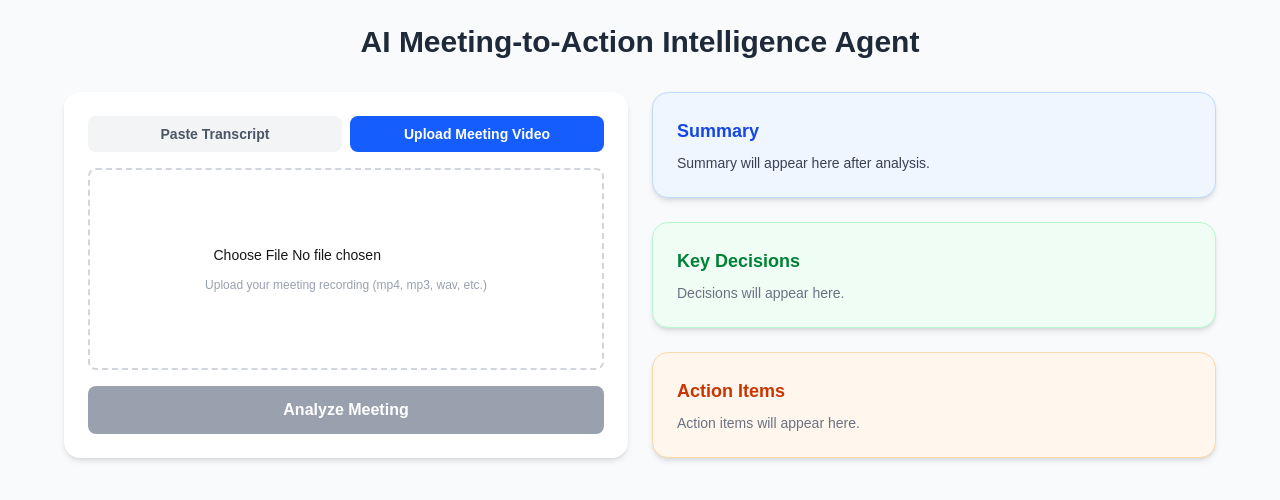
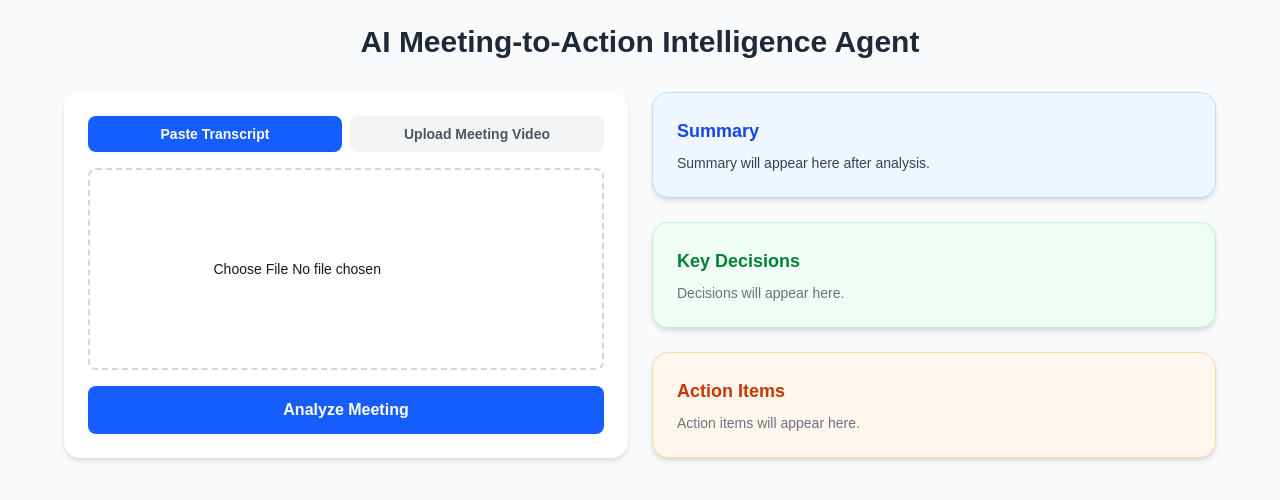
Before and after one commit to Sheerin1124/my-app, a Next.js app: page / in a window 1280 px wide. Both pictures are taken after a click on the button "Upload Meeting Video". Shown: the top 500 px of the page. Built offline with nearby package versions, Linux system fonts and the light colour scheme.

Commit message:
Fixed syntax error

```diff
--- a/app/page.tsx
+++ b/app/page.tsx
@@ -37,34 +37,28 @@ export default function Home() {
           <div className="flex gap-2 mb-4">
             <button
               onClick={() => setInputMode("transcript")}
-              className={`flex-1 py-2 rounded-lg font-semibold text-sm transition ${
-                inputMode === "transcript"
-                  ? "bg-blue-600 text-white"
-                  : "bg-gray-100 text-gray-600"
-              }`}
+              className="flex-1 py-2 rounded-lg font-semibold text-sm bg-blue-600 text-white"
             >
               Paste Transcript
             </button>
             <button
               onClick={() => setInputMode("video")}
-              className={`flex-1 py-2 rounded-lg font-semibold text-sm transition ${
-                inputMode === "video"
-                  ? "bg-blue-600 text-white"
-                  : "bg-gray-100 text-gray-600"
-              }`}
+              className="flex-1 py-2 rounded-lg font-semibold text-sm bg-gray-100 text-gray-600"
             >
               Upload Meeting Video
             </button>
           </div>
 
-          {inputMode === "transcript" ? (
+          {inputMode === "transcript" && (
             <textarea
-              className="flex-1 w-full min-h-[350px] border border-gray-300 rounded-lg p-4 text-sm focus:outline-none focus:ring-2 focus:ring-blue-400"
+              className="flex-1 w-full min-h-[350px] border border-gray-300 rounded-lg p-4 text-sm"
               placeholder="Paste your messy meeting transcript here..."
               value={transcript}
               onChange={(e) => setTranscript(e.target.value)}
             />
-          ) : (
+          )}
+
+          {inputMode === "video" && (
             <div className="flex-1 flex flex-col items-center justify-center border-2 border-dashed border-gray-300 rounded-lg p-6 text-center">
               <input
                 type="file"
@@ -72,13 +66,9 @@ export default function Home() {
                 onChange={(e) => setVideoFile(e.target.files[0] || null)}
                 className="text-sm"
               />
-              {videoFile ? (
+              {videoFile && (
                 <p className="text-sm text-gray-600 mt-3">
                   Selected: {videoFile.name}
-                </p>
-              ) : (
-                <p className="text-xs text-gray-400 mt-3">
-                  Upload your meeting recording (mp4, mp3, wav, etc.)
                 </p>
               )}
             </div>
@@ -87,7 +77,7 @@ export default function Home() {
           <button
             onClick={handleAnalyze}
             disabled={isButtonDisabled}
-            className="mt-4 bg-blue-600 hover:bg-blue-700 disabled:bg-gray-400 text-white font-semibold py-3 rounded-lg transition"
+            className="mt-4 bg-blue-600 text-white font-semibold py-3 rounded-lg"
           >
             {loading ? "Analyzing..." : "Analyze Meeting"}
           </button>
@@ -102,9 +92,7 @@ export default function Home() {
           </div>
 
           <div className="bg-green-50 border border-green-200 rounded-2xl shadow-md p-6">
-            <h2 className="text-lg font-bold text-green-700 mb-2">
-              Key Decisions
-            </h2>
+            <h2 className="text-lg font-bold text-green-700 mb-2">Key Decisions</h2>
             {decisions.length > 0 ? (
               <ul className="list-disc list-inside text-sm text-gray-700 space-y-1">
                 {decisions.map((d, i) => (
@@ -112,16 +100,12 @@ export default function Home() {
                 ))}
               </ul>
             ) : (
-              <p className="text-gray-500 text-sm">
-                Decisions will appear here.
-              </p>
+              <p className="text-gray-500 text-sm">Decisions will appear here.</p>
             )}
           </div>
 
           <div className="bg-orange-50 border border-orange-200 rounded-2xl shadow-md p-6">
-            <h2 className="text-lg font-bold text-orange-700 mb-2">
-              Action Items
-            </h2>
+            <h2 className="text-lg font-bold text-orange-700 mb-2">Action Items</h2>
             {actionItems.length > 0 ? (
               <ul className="list-disc list-inside text-sm text-gray-700 space-y-1">
                 {actionItems.map((a, i) => (
@@ -129,9 +113,7 @@ export default function Home() {
                 ))}
               </ul>
             ) : (
-              <p className="text-gray-500 text-sm">
-                Action items will appear here.
-              </p>
+              <p className="text-gray-500 text-sm">Action items will appear here.</p>
             )}
           </div>
         </div>
```
